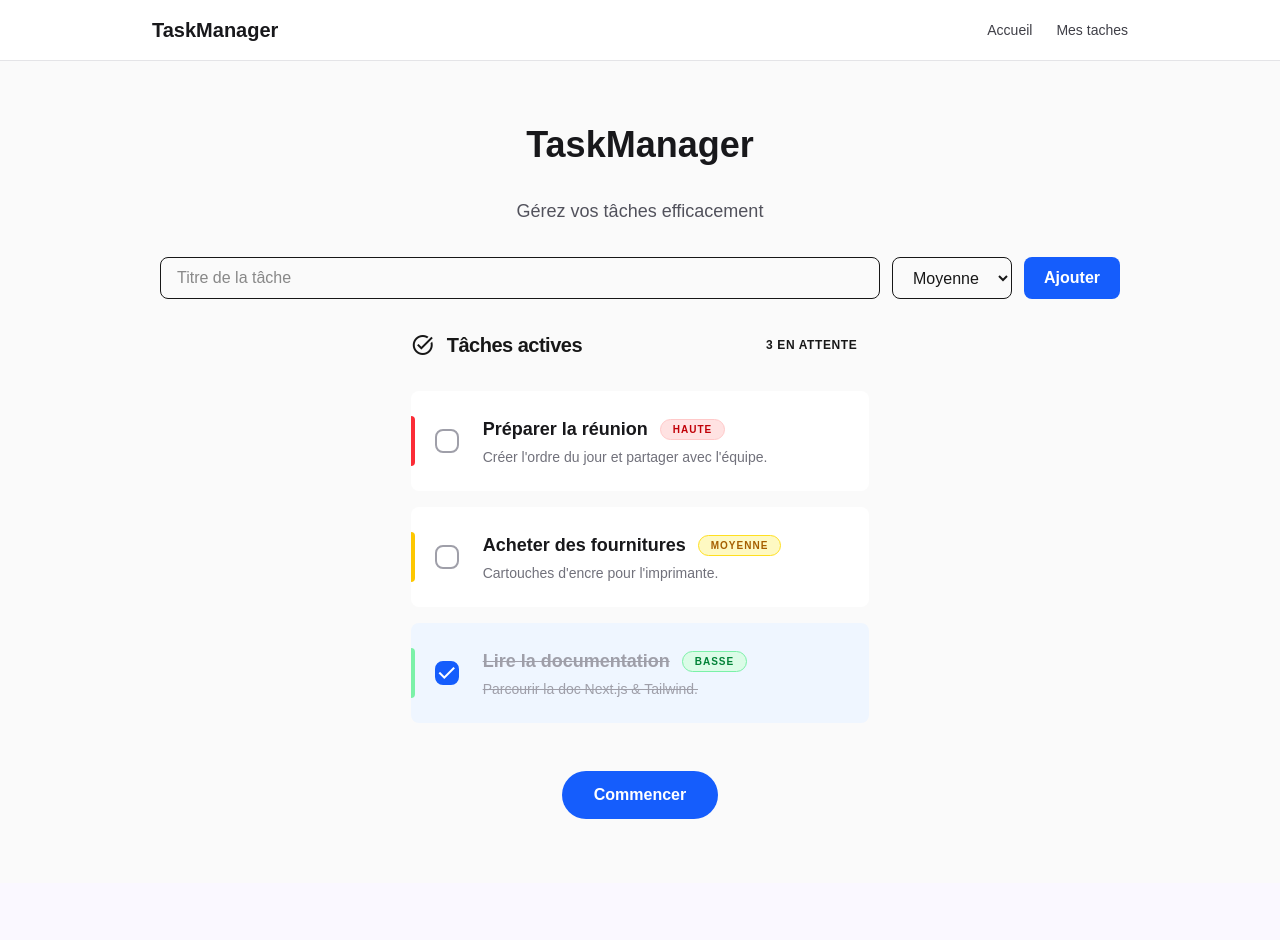
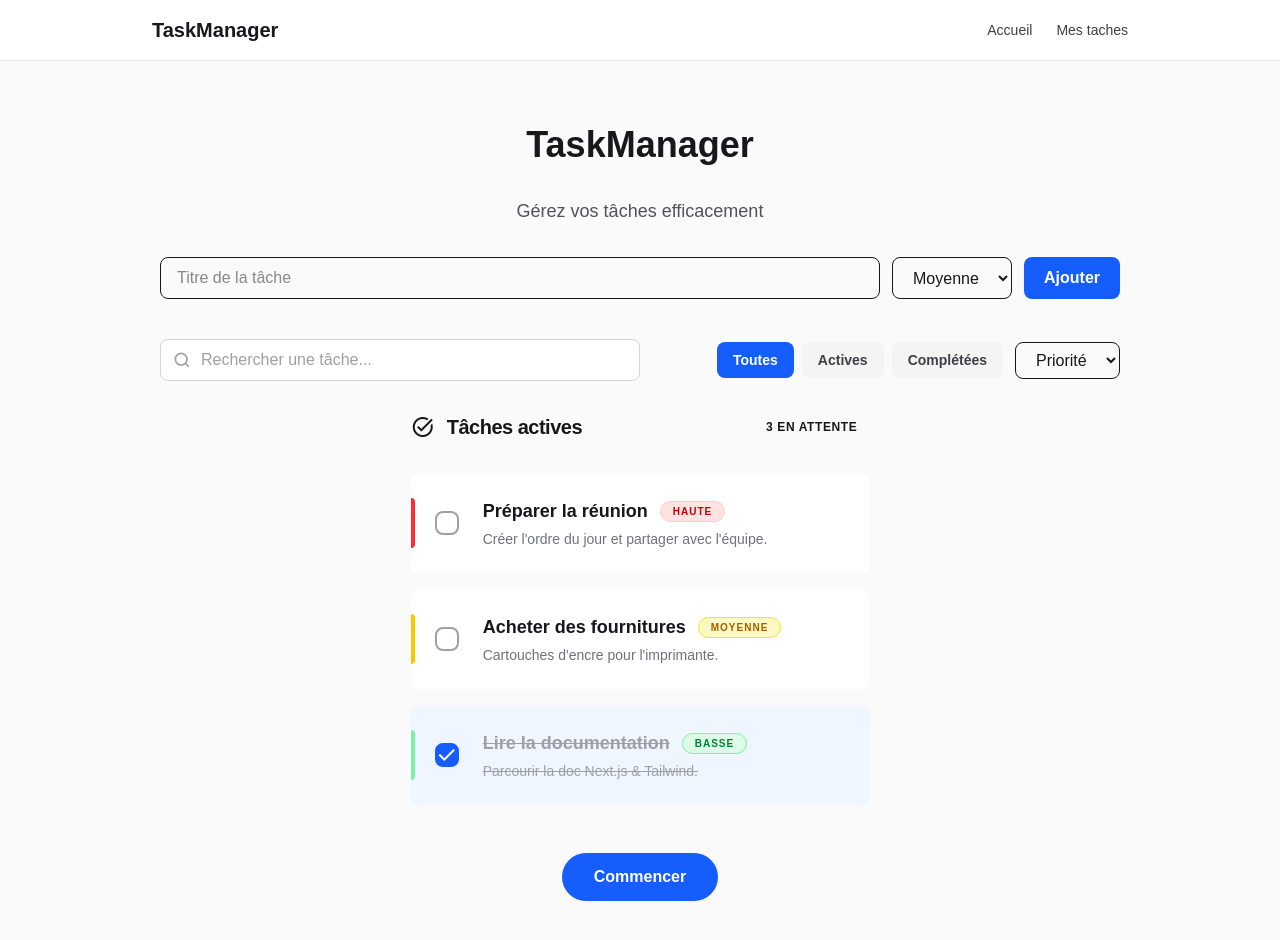
Before and after one commit to lisinsau/taskmanager, a Next.js app: page / in a window 1280 px wide. Shown: the top 940 px of the page. Before the commit the page ends 883 px from the top, so only its background shows below. Built offline with nearby package versions, Linux system fonts and the light colour scheme.

Commit message:
feat: intégration recherche, filtre et tri des tâches

```diff
--- a/src/app/page.js
+++ b/src/app/page.js
@@ -1,10 +1,12 @@
-// Page d'accueil de TaskManager avec gestion d'état, affichage de TaskList et handlers
+// Page d'accueil de TaskManager avec gestion d'état avancée, filtres, recherche, tri, et affichage de TaskList
 
 "use client";
 
 import React, { useState } from "react";
 import TaskList from "../components/TaskList";
 import AddTaskForm from "../components/AddTaskForm";
+import SearchBar from "../components/SearchBar";
+import FilterBar from "../components/FilterBar";
 
 // Données de test pour les tâches initiales
 const initialTasks = [
@@ -14,6 +16,7 @@ const initialTasks = [
     description: "Créer l'ordre du jour et partager avec l'équipe.",
     priority: "haute",
     completed: false,
+    createdAt: new Date(2023, 9, 10, 8, 30).getTime(),
   },
   {
     id: 2,
@@ -21,6 +24,7 @@ const initialTasks = [
     description: "Cartouches d'encre pour l'imprimante.",
     priority: "moyenne",
     completed: false,
+    createdAt: new Date(2023, 9, 9, 15, 0).getTime(),
   },
   {
     id: 3,
@@ -28,9 +32,14 @@ const initialTasks = [
     description: "Parcourir la doc Next.js & Tailwind.",
     priority: "basse",
     completed: true,
+    createdAt: new Date(2023, 9, 8, 10, 0).getTime(),
   },
 ];
 
+// Map pour ordonner par priorité ascendante (haute < moyenne < basse)
+const PRIORITY_ORDER = { "haute": 0, "moyenne": 1, "basse": 2 };
+
+// Fonction utilitaire pour créer une tâche avec une date de création
 function createTask({ title, priority }) {
   return {
     id: crypto.randomUUID(),
@@ -38,12 +47,20 @@ function createTask({ title, priority }) {
     description: "",
     priority,
     completed: false,
+    createdAt: Date.now(),
   };
 }
 
 export default function Home() {
   // State local des tâches
   const [tasks, setTasks] = useState(initialTasks);
+
+  // State pour la recherche
+  const [searchQuery, setSearchQuery] = useState("");
+  // State pour le filtre ("toutes", "actives", "complétées")
+  const [filter, setFilter] = useState("toutes");
+  // State pour le tri ("priority" ou "date")
+  const [sortOrder, setSortOrder] = useState("priority");
 
   // Handler pour basculer l'état 'completed' d'une tâche
   const handleToggle = (taskId) => {
@@ -65,14 +82,73 @@ export default function Home() {
     setTasks((prevTasks) => [newTask, ...prevTasks]);
   };
 
+  // Handler pour changer la recherche
+  const handleSearchChange = (query) => setSearchQuery(query);
+
+  // Handler pour filtrer (toutes/actives/complétées)
+  const handleFilterChange = (value) => setFilter(value);
+
+  // Handler pour changer le tri
+  const handleSortChange = (e) => setSortOrder(e.target.value);
+
+  // Filtrage des tâches selon la recherche, le filtre et le tri
+  const filteredTasks = tasks
+    .filter((task) =>
+      task.title.toLowerCase().includes(searchQuery.trim().toLowerCase())
+    )
+    .filter((task) => {
+      if (filter === "actives") return !task.completed;
+      if (filter === "complétées") return task.completed;
+      return true; // "toutes"
+    })
+    .sort((a, b) => {
+      if (sortOrder === "priority") {
+        // Ordonner par priorité ascendante ("haute" < "moyenne" < "basse")
+        return PRIORITY_ORDER[a.priority] - PRIORITY_ORDER[b.priority];
+      } else if (sortOrder === "date") {
+        // Ordonner par date de création croissante (plus récent d'abord)
+        return b.createdAt - a.createdAt;
+      }
+      return 0;
+    });
+
   return (
     <main className="flex flex-1 min-h-screen items-center justify-center bg-zinc-50 px-8 dark:bg-black">
       <section className="flex flex-col w-full max-w-5xl items-center justify-center gap-8 dark:bg-zinc-900 px-8 py-16 rounded-2xl">
         <h1 className="text-4xl font-bold text-zinc-900 dark:text-zinc-100">TaskManager</h1>
         <p className="text-lg text-zinc-600 dark:text-zinc-300">Gérez vos tâches efficacement</p>
         <AddTaskForm onAddTask={handleAddTask} />
-        {/* Affichage du composant TaskList avec les handlers et tasks */}
-        <TaskList tasks={tasks} onToggle={handleToggle} onDelete={handleDelete} />
+
+        {/* Barre de recherche, de filtre et tri - au dessus de la liste */}
+        <div className="flex flex-col md:flex-row w-full items-center gap-4 mt-2">
+          <div className="w-full md:w-2/4">
+            {/* Barre de recherche */}
+            <SearchBar value={searchQuery} onChange={handleSearchChange} />
+          </div>
+          <div className="flex-1 flex flex-col sm:flex-row gap-3 items-center justify-end">
+            {/* Barre de filtre */}
+            <FilterBar currentFilter={filter} onFilterChange={handleFilterChange} />
+
+            {/* Sélecteur de tri */}
+            <label htmlFor="sort-order" className="sr-only">
+              Trier par
+            </label>
+            <select
+              id="sort-order"
+              value={sortOrder}
+              onChange={handleSortChange}
+              className="rounded-lg border px-4 py-2"
+              aria-label="Trier les tâches"
+            >
+              <option value="priority">Priorité</option>
+              <option value="date">Date</option>
+            </select>
+          </div>
+        </div>
+
+        {/* Affichage du composant TaskList avec les handlers et les tâches filtrées */}
+        <TaskList tasks={filteredTasks} onToggle={handleToggle} onDelete={handleDelete} />
+
         <button
           className="mt-4 px-8 py-3 rounded-full bg-blue-600 text-white text-base font-semibold text-center hover:bg-blue-700 transition-colors focus:outline-none focus:ring-2 focus:ring-blue-500 focus:ring-offset-2"
           aria-label="Commencer avec TaskManager"
```
